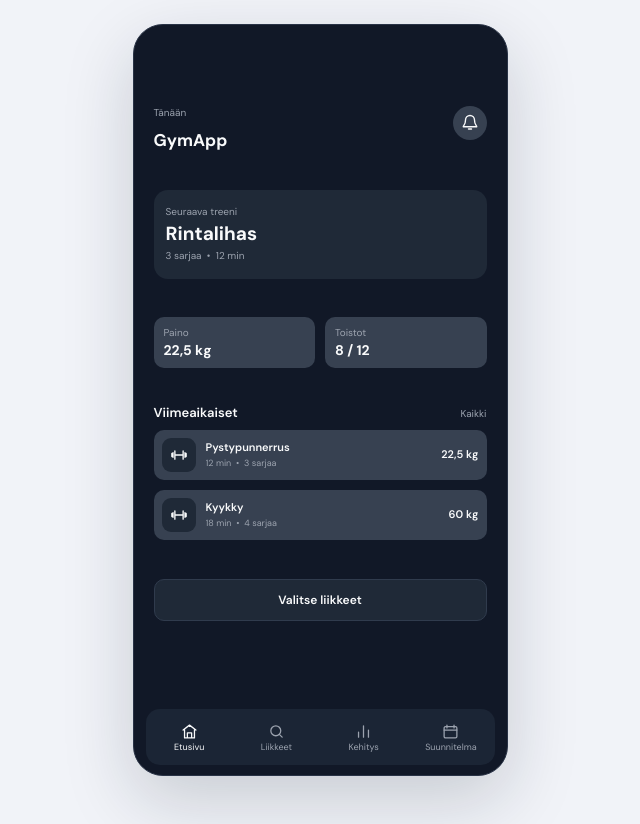
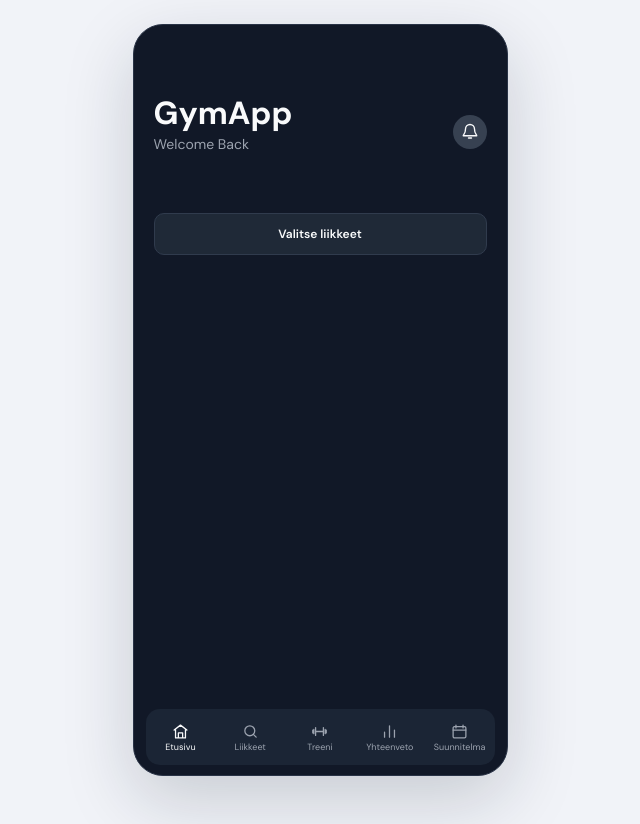
Before and after one commit to MikaK1994/GymApp, a React (Vite) app: page / in a window 1280 px wide. Shown: the whole page, without its empty margins (320-960 px from the left). Built offline with nearby package versions, Linux system fonts and the light colour scheme.

Commit message:
Removed unnecessary elements, recent workouts with date added

```diff
--- a/src/App.css
+++ b/src/App.css
@@ -58,30 +58,21 @@
 }
 
 .page-header--home {
-  margin-bottom: 40px;
+  margin-bottom: 46px;
 }
 
-.next-workout,
-.summary-workout {
-  width: 100%;
-  min-height: 89px;
-  display: flex;
-  flex-direction: column;
-  align-items: flex-start;
-  justify-content: center;
-  gap: 5px;
-  padding: 12px;
-  border: 0;
-  border-radius: 14px;
+.page-header h1.home-logo {
+  margin: 0;
   color: var(--app-text);
-  text-align: left;
-  background: var(--surface);
+  font-size: 32px;
+  line-height: 1.05;
 }
 
-.next-workout strong,
-.summary-workout strong {
-  font-size: 19px;
-  line-height: 1.15;
+.home-greeting {
+  margin-top: 5px;
+  color: var(--app-muted);
+  font-size: 14px;
+  line-height: 1.25;
 }
 
 .stat-row {
@@ -114,7 +105,69 @@
 }
 
 .recent-section {
-  margin-top: 37px;
+  margin-top: 0;
+}
+
+.recent-workout {
+  overflow: hidden;
+  border-radius: 10px;
+  background: var(--surface-raised);
+}
+
+.recent-workout + .recent-workout {
+  margin-top: 8px;
+}
+
+.recent-workout-trigger {
+  width: 100%;
+  min-height: 48px;
+  display: flex;
+  align-items: center;
+  justify-content: space-between;
+  gap: 12px;
+  padding: 10px 12px;
+  border: 0;
+  color: var(--app-text);
+  text-align: left;
+  background: transparent;
+}
+
+.recent-workout-trigger strong {
+  font-size: 12px;
+  font-weight: 600;
+}
+
+.recent-workout-trigger svg {
+  flex: 0 0 auto;
+  color: var(--app-muted);
+  transition: transform 160ms ease;
+}
+
+.recent-workout-trigger[aria-expanded='true'] svg {
+  transform: rotate(90deg);
+}
+
+.recent-workout-details {
+  display: grid;
+  gap: 10px;
+  padding: 0 12px 12px;
+}
+
+.recent-exercise {
+  display: grid;
+  gap: 5px;
+  padding-top: 9px;
+  border-top: 1px solid rgb(255 255 255 / 8%);
+}
+
+.recent-exercise > strong {
+  color: var(--app-text);
+  font-size: 11px;
+}
+
+.recent-set {
+  color: var(--app-muted);
+  font-size: 10px;
 }
 
 .section-heading {
@@ -142,7 +195,6 @@
 }
 
 .recent-item,
-.history-item,
 .movement-item {
   width: 100%;
   min-width: 0;
@@ -158,7 +210,6 @@
 }
 
 .recent-item + .recent-item,
-.history-item + .history-item,
 .movement-item + .movement-item {
   margin-top: 10px;
 }
@@ -304,7 +355,19 @@
 }
 
 .movement-item.is-selected .item-icon {
-  color: #fff;
+  color: #b7f7c7;
+  background: #245c3b;
+}
+
+.movement-item.is-selected {
+  color: #e5ffeb;
+  background: #17442e;
+  outline: 1px solid #33764a;
+}
+
+.movement-item.is-selected .item-copy strong,
+.movement-item.is-selected > svg:last-child {
+  color: #e5ffeb;
 }
 
 .list-cta {
@@ -343,10 +406,18 @@
 }
 
 .session-number {
+  width: 100%;
+  padding: 0;
+  border: 0;
   color: var(--app-text);
   font-size: 25px;
   font-weight: 700;
   line-height: 1.05;
+  background: transparent;
+}
+
+.session-number:focus-visible {
+  outline-offset: 3px;
 }
 
 .session-card small {
@@ -369,6 +440,10 @@
   margin-top: -6px;
 }
 
+.session-actions .button:nth-child(6) {
+  margin-top: -6px;
+}
+
 .page--summary {
   padding-top: 57px;
 }
@@ -377,43 +452,57 @@
   margin-bottom: 19px;
 }
 
-.summary-workout {
-  min-height: 84px;
-  gap: 5px;
-}
-
-.summary-workout strong {
-  font-size: 18px;
-}
-
-.summary-stats {
-  display: grid;
-  grid-template-columns: repeat(2, minmax(0, 1fr));
-  gap: 9px;
+.summary-exercises {
   margin-top: 20px;
 }
 
-.summary-stats .stat-tile {
-  min-height: 49px;
-  padding: 7px 10px;
-}
-
-.summary-history {
-  margin-top: 20px;
-}
-
-.summary-history .section-heading {
+.summary-exercises .section-heading {
   margin-bottom: 8px;
 }
 
-.history-item {
-  min-height: 49px;
+.summary-exercise {
+  padding: 10px;
+  border-radius: 10px;
+  background: var(--surface-raised);
 }
 
-.history-item .item-icon {
-  width: 31px;
-  height: 31px;
-  flex-basis: 31px;
+.summary-exercise + .summary-exercise {
+  margin-top: 9px;
+}
+
+.summary-exercise-heading,
+.summary-set {
+  display: flex;
+  align-items: center;
+  justify-content: space-between;
+  gap: 12px;
+}
+
+.summary-exercise-heading strong {
+  color: var(--app-text);
+  font-size: 12px;
+}
+
+.summary-exercise-heading span,
+.summary-set span {
+  color: var(--app-muted);
+  font-size: 10px;
+}
+
+.summary-set-list {
+  display: grid;
+  gap: 6px;
+  margin-top: 9px;
+}
+
+.summary-set {
+  padding-top: 7px;
+  border-top: 1px solid rgb(255 255 255 / 8%);
+}
+
+.summary-set strong {
+  color: var(--app-text);
+  font-size: 11px;
 }
 
 .summary-actions {
@@ -426,11 +515,16 @@
   min-height: 42px;
 }
 
+.button:disabled {
+  cursor: not-allowed;
+  opacity: 0.45;
+}
+
 .bottom-nav {
   height: 56px;
   flex: 0 0 56px;
   display: grid;
-  grid-template-columns: repeat(4, minmax(0, 1fr));
+  grid-template-columns: repeat(5, minmax(0, 1fr));
   margin: 0 12px 10px;
   border-radius: 14px;
   background: var(--nav-bg);
--- a/src/App.tsx
+++ b/src/App.tsx
@@ -1,4 +1,4 @@
-import { useState } from 'react'
+import { useEffect, useState } from 'react'
 import './App.css'
 import Glyph from './components/Glyph'
 import movements from './data/movements'
@@ -6,28 +6,81 @@ import HomeScreen from './screens/HomeScreen'
 import MovementScreen from './screens/MovementScreen'
 import SessionScreen from './screens/SessionScreen'
 import SummaryScreen from './screens/SummaryScreen'
-import type { Filter, Screen } from './types'
+import type { CompletedExercise, Filter, Screen, WorkoutRecord } from './types'
+
+const workoutStorageKey = 'gymapp-recent-workouts'
 
 function App() {
   const [screen, setScreen] = useState<Screen>('home')
   const [filter, setFilter] = useState<Filter>('Kaikki')
   const [query, setQuery] = useState('')
-  const [selectedMovement, setSelectedMovement] = useState('Pystypunnerrus')
+  const [selectedMovements, setSelectedMovements] = useState<string[]>([])
+  const [workoutMovements, setWorkoutMovements] = useState<string[]>([])
+  const [currentMovementIndex, setCurrentMovementIndex] = useState(0)
+  const [completedExercises, setCompletedExercises] = useState<CompletedExercise[]>([])
+  const [recentWorkouts, setRecentWorkouts] = useState<WorkoutRecord[]>(() => {
+    try {
+      const savedWorkouts = window.localStorage.getItem(workoutStorageKey)
+      return savedWorkouts ? JSON.parse(savedWorkouts) as WorkoutRecord[] : []
+    } catch {
+      return []
+    }
+  })
   const [weight, setWeight] = useState(22.5)
   const [reps, setReps] = useState(8)
   const [savedSets, setSavedSets] = useState(0)
+  const currentMovement = workoutMovements[currentMovementIndex] ?? 'Pystypunnerrus'
 
   const visibleMovements = movements.filter((movement) => {
     const matchesFilter = filter === 'Kaikki' || movement.category === filter
     return matchesFilter && movement.name.toLocaleLowerCase('fi').includes(query.toLocaleLowerCase('fi'))
   })
 
-  function startWorkout(movementName = 'Pystypunnerrus') {
-    setSelectedMovement(movementName)
+  function startWorkout(movementNames: string[] = ['Pystypunnerrus']) {
+    setWorkoutMovements(movementNames)
+    setCurrentMovementIndex(0)
+    setCompletedExercises([])
     setSavedSets(0)
     setWeight(22.5)
     setReps(8)
     setScreen('session')
+  }
+
+  function toggleMovement(movementName: string) {
+    setSelectedMovements((selected) => selected.includes(movementName)
+      ? selected.filter((name) => name !== movementName)
+      : [...selected, movementName])
+  }
+
+  function saveSet() {
+    const completedSet = { weight, reps }
+    setCompletedExercises((completed) => {
+      const exercise = completed.find((item) => item.name === currentMovement)
+      if (!exercise) return [...completed, { name: currentMovement, sets: [completedSet] }]
+      return completed.map((item) => item.name === currentMovement
+        ? { ...item, sets: [...item.sets, completedSet] }
+        : item)
+    })
+    setSavedSets((count) => count + 1)
+  }
+
+  function nextMovement() {
+    setCurrentMovementIndex((index) => index + 1)
+    setSavedSets(0)
+    setWeight(22.5)
+    setReps(8)
+  }
+
+  function finishWorkout() {
+    if (completedExercises.length > 0) {
+      const workout: WorkoutRecord = {
+        id: new Date().toISOString(),
+        completedAt: new Date().toISOString(),
+        exercises: completedExercises,
+      }
+      setRecentWorkouts((recent) => [workout, ...recent].slice(0, 30))
+    }
+    changeScreen('summary')
   }
 
   function changeScreen(nextScreen: Screen) {
@@ -35,14 +88,16 @@ function App() {
     if (nextScreen === 'session') setSavedSets(0)
   }
 
+  useEffect(() => {
+    window.localStorage.setItem(workoutStorageKey, JSON.stringify(recentWorkouts))
+  }, [recentWorkouts])
+
   return (
     <main className="app-shell">
       <div className={`page page--${screen}`}>
         {screen === 'home' && (
           <HomeScreen
-            onStartWorkout={startWorkout}
-            onStartMovement={startWorkout}
-            onShowSummary={() => changeScreen('summary')}
+            recentWorkouts={recentWorkouts}
             onOpenMovements={() => changeScreen('movements')}
           />
         )}
@@ -51,35 +106,40 @@ function App() {
           <MovementScreen
             filter={filter}
             query={query}
-            selectedMovement={selectedMovement}
+            selectedMovements={selectedMovements}
             movements={visibleMovements}
             onFilterChange={setFilter}
             onQueryChange={setQuery}
-            onMovementSelect={setSelectedMovement}
-            onStartWorkout={() => startWorkout(selectedMovement)}
+            onMovementToggle={toggleMovement}
+            onStartWorkout={() => startWorkout(selectedMovements)}
           />
         )}
 
         {screen === 'session' && (
           <SessionScreen
-            movementName={selectedMovement}
+            movementName={currentMovement}
             weight={weight}
             reps={reps}
             savedSets={savedSets}
+            hasNextMovement={currentMovementIndex < workoutMovements.length - 1}
+            onWeightChange={setWeight}
+            onRepsChange={setReps}
             onClose={() => changeScreen('home')}
             onDecreaseWeight={() => setWeight((value) => Math.max(0, value - 2.5))}
             onIncreaseWeight={() => setWeight((value) => value + 2.5)}
             onIncreaseReps={() => setReps((value) => value + 1)}
-            onSaveSet={() => setSavedSets((value) => value + 1)}
-            onEndWorkout={() => changeScreen('summary')}
+            onSaveSet={saveSet}
+            onNextMovement={nextMovement}
+            onEndWorkout={finishWorkout}
           />
         )}
 
         {screen === 'summary' && (
           <SummaryScreen
+            exercises={completedExercises}
             onShowMovements={() => changeScreen('movements')}
             onSaveWorkout={() => changeScreen('home')}
-            onNewWorkout={() => startWorkout('Pystypunnerrus')}
+            onNewWorkout={() => startWorkout()}
           />
         )}
       </div>
@@ -87,7 +147,8 @@ function App() {
       <nav className="bottom-nav" aria-label="Päänavigaatio">
         <button className={screen === 'home' ? 'is-active' : ''} onClick={() => changeScreen('home')}><Glyph name="home" /><span>Etusivu</span></button>
         <button className={screen === 'movements' ? 'is-active' : ''} onClick={() => changeScreen('movements')}><Glyph name="search" /><span>Liikkeet</span></button>
-        <button className={screen === 'session' || screen === 'summary' ? 'is-active' : ''} onClick={() => changeScreen('summary')}><Glyph name="chart" /><span>Kehitys</span></button>
+        <button className={screen === 'session' ? 'is-active' : ''} onClick={() => screen === 'session' ? undefined : startWorkout(selectedMovements.length > 0 ? selectedMovements : ['Pystypunnerrus'])}><Glyph name="dumbbell" /><span>Treeni</span></button>
+        <button className={screen === 'summary' ? 'is-active' : ''} onClick={() => changeScreen('summary')}><Glyph name="chart" /><span>Yhteenveto</span></button>
         <button onClick={() => changeScreen('movements')}><Glyph name="calendar" /><span>Suunnitelma</span></button>
       </nav>
     </main>
--- a/src/data/movements.ts
+++ b/src/data/movements.ts
@@ -1,7 +1,7 @@
 import type { Movement } from '../types'
 
 const movements: Movement[] = [
-  { name: 'Chestfly takaolkapäät', category: 'Ylävartalo', duration: '', icon: 'dumbbell' },
+  { name: 'Chestfly', category: 'Ylävartalo', duration: '', icon: 'dumbbell' },
   { name: 'Dippi', category: 'Ylävartalo', duration: '', icon: 'dumbbell' },
   { name: 'Hauiskääntö', category: 'Ylävartalo', duration: '', icon: 'dumbbell' },
   { name: 'Kyykky', category: 'Alavartalo', duration: '18 min', icon: 'dumbbell' },
@@ -13,6 +13,7 @@ const movements: Movement[] = [
   { name: 'Reiden koukistus', category: 'Alavartalo', duration: '', icon: 'dumbbell' },
   { name: 'Reiden ojennus', category: 'Alavartalo', duration: '', icon: 'dumbbell' },
   { name: 'Skullcrusher', category: 'Ylävartalo', duration: '', icon: 'dumbbell' },
+  { name: 'Takaolkapäät', category: 'Ylävartalo', duration: '', icon: 'dumbbell' },
   { name: 'Vinopenkkipunnerrus', category: 'Ylävartalo', duration: '', icon: 'dumbbell' },
   { name: 'Vipunosto eteen', category: 'Ylävartalo', duration: '', icon: 'dumbbell' },
   { name: 'Vipunosto sivulle', category: 'Ylävartalo', duration: '', icon: 'dumbbell' },
--- a/src/screens/HomeScreen.tsx
+++ b/src/screens/HomeScreen.tsx
@@ -1,44 +1,67 @@
+import { useState } from 'react'
 import Glyph from '../components/Glyph'
+import type { WorkoutRecord } from '../types'
 
 type HomeScreenProps = {
-  onStartWorkout: () => void
-  onStartMovement: (movementName: string) => void
-  onShowSummary: () => void
+  recentWorkouts: WorkoutRecord[]
   onOpenMovements: () => void
 }
 
-function HomeScreen({ onStartWorkout, onStartMovement, onShowSummary, onOpenMovements }: HomeScreenProps) {
+function formatWeight(value: number) {
+  return `${Number.isInteger(value) ? value : value.toFixed(1).replace('.', ',')} kg`
+}
+
+function formatWorkoutDate(value: string) {
+  return new Intl.DateTimeFormat('fi-FI', { day: 'numeric', month: 'long', year: 'numeric' }).format(new Date(value))
+}
+
+function HomeScreen({ recentWorkouts, onOpenMovements }: HomeScreenProps) {
+  const [expandedWorkoutId, setExpandedWorkoutId] = useState<string | null>(null)
+
   return (
     <>
       <header className="page-header page-header--home">
-        <div><p className="eyebrow">Tänään</p><h1>GymApp</h1></div>
+        <div><h1 className="home-logo">GymApp</h1><p className="home-greeting">Welcome Back</p></div>
         <button className="icon-button" aria-label="Ilmoitukset"><Glyph name="bell" /></button>
       </header>
 
-      <button className="next-workout" onClick={onStartWorkout}>
-        <span className="eyebrow">Seuraava treeni</span>
-        <strong>Rintalihas</strong>
-        <span className="muted">3 sarjaa&nbsp; • &nbsp;12 min</span>
-      </button>
-
-      <div className="stat-row stat-row--home">
-        <div className="stat-tile"><span className="eyebrow">Paino</span><strong>22,5 kg</strong></div>
-        <div className="stat-tile"><span className="eyebrow">Toistot</span><strong>8 / 12</strong></div>
-      </div>
-
-      <section className="recent-section">
-        <div className="section-heading"><h2>Viimeaikaiset</h2><button className="text-button" onClick={onShowSummary}>Kaikki</button></div>
-        <button className="recent-item" onClick={() => onStartMovement('Pystypunnerrus')}>
-          <span className="item-icon"><Glyph name="dumbbell" /></span>
-          <span className="item-copy"><strong>Pystypunnerrus</strong><small>12 min&nbsp; • &nbsp;3 sarjaa</small></span>
-          <strong className="item-value">22,5 kg</strong>
-        </button>
-        <button className="recent-item" onClick={() => onStartMovement('Kyykky')}>
-          <span className="item-icon"><Glyph name="dumbbell" /></span>
-          <span className="item-copy"><strong>Kyykky</strong><small>18 min&nbsp; • &nbsp;4 sarjaa</small></span>
-          <strong className="item-value">60 kg</strong>
-        </button>
-      </section>
+      {recentWorkouts.length > 0 && (
+        <section className="recent-section">
+          <div className="section-heading"><h2>Viimeaikaiset</h2></div>
+          <div className="recent-workout-list">
+            {recentWorkouts.map((workout) => {
+              const isExpanded = expandedWorkoutId === workout.id
+              return (
+                <article className="recent-workout" key={workout.id}>
+                  <button
+                    className="recent-workout-trigger"
+                    type="button"
+                    aria-expanded={isExpanded}
+                    onClick={() => setExpandedWorkoutId(isExpanded ? null : workout.id)}
+                  >
+                    <strong>{formatWorkoutDate(workout.completedAt)}</strong>
+                    <Glyph name="chevron" />
+                  </button>
+                  {isExpanded && (
+                    <div className="recent-workout-details">
+                      {workout.exercises.map((exercise) => (
+                        <div className="recent-exercise" key={exercise.name}>
+                          <strong>{exercise.name}</strong>
+                          {exercise.sets.map((set, index) => (
+                            <span className="recent-set" key={`${exercise.name}-${index}`}>
+                              Sarja {index + 1}: {formatWeight(set.weight)} × {set.reps} toistoa
+                            </span>
+                          ))}
+                        </div>
+                      ))}
+                    </div>
+                  )}
+                </article>
+              )
+            })}
+          </div>
+        </section>
+      )}
 
       <button className="button button--outline home-cta" onClick={onOpenMovements}>Valitse liikkeet</button>
     </>
--- a/src/screens/SessionScreen.tsx
+++ b/src/screens/SessionScreen.tsx
@@ -5,19 +5,19 @@ type SessionScreenProps = {
   weight: number
   reps: number
   savedSets: number
+  hasNextMovement: boolean
+  onWeightChange: (weight: number) => void
+  onRepsChange: (reps: number) => void
   onClose: () => void
   onDecreaseWeight: () => void
   onIncreaseWeight: () => void
   onIncreaseReps: () => void
   onSaveSet: () => void
+  onNextMovement: () => void
   onEndWorkout: () => void
 }
 
-function formatWeight(value: number) {
-  return `${Number.isInteger(value) ? value : value.toFixed(1).replace('.', ',')} kg`
-}
-
-function SessionScreen({ movementName, weight, reps, savedSets, onClose, onDecreaseWeight, onIncreaseWeight, onIncreaseReps, onSaveSet, onEndWorkout }: SessionScreenProps) {
+function SessionScreen({ movementName, weight, reps, savedSets, hasNextMovement, onWeightChange, onRepsChange, onClose, onDecreaseWeight, onIncreaseWeight, onIncreaseReps, onSaveSet, onNextMovement, onEndWorkout }: SessionScreenProps) {
   return (
     <>
       <header className="page-header page-header--session">
@@ -26,8 +26,8 @@ function SessionScreen({ movementName, weight, reps, savedSets, onClose, onDecre
       </header>
 
       <div className="session-stats">
-        <div className="session-card"><span className="eyebrow">Paino</span><strong className="session-number">{formatWeight(weight)}</strong><small>1RM-arvio 85 kg</small></div>
-        <div className="session-card"><span className="eyebrow">Toistot</span><strong className="session-number">{reps} / 12</strong><small>Tavoite 12 toistoa</small></div>
+        <label className="session-card"><span className="eyebrow">Paino (kg)</span><input className="session-number" type="number" min="0" step="0.5" value={weight} aria-label="Paino kilogrammoina" onChange={(event) => onWeightChange(Number(event.currentTarget.value))} /></label>
+        <label className="session-card"><span className="eyebrow">Toistot</span><input className="session-number" type="number" min="0" step="1" value={reps} aria-label="Toistojen määrä" onChange={(event) => onRepsChange(Number(event.currentTarget.value))} /></label>
       </div>
 
       <div className="session-actions">
@@ -35,6 +35,7 @@ function SessionScreen({ movementName, weight, reps, savedSets, onClose, onDecre
         <button className="button button--filled" onClick={onIncreaseWeight}>Lisää 2,5 kg</button>
         <button className="button button--filled" onClick={onIncreaseReps}>Lisää toisto</button>
         <button className="button button--primary" onClick={onSaveSet}>Tallenna sarja{savedSets > 0 ? ` (${savedSets})` : ''}</button>
+        {hasNextMovement && <button className="button button--filled" onClick={onNextMovement}>Seuraava liike</button>}
         <button className="button button--outline" onClick={onEndWorkout}>Lopeta treeni</button>
       </div>
     </>
--- a/src/screens/SummaryScreen.tsx
+++ b/src/screens/SummaryScreen.tsx
@@ -1,12 +1,18 @@
 import Glyph from '../components/Glyph'
+import type { CompletedExercise } from '../types'
 
 type SummaryScreenProps = {
+  exercises: CompletedExercise[]
   onShowMovements: () => void
   onSaveWorkout: () => void
   onNewWorkout: () => void
 }
 
-function SummaryScreen({ onShowMovements, onSaveWorkout, onNewWorkout }: SummaryScreenProps) {
+function formatWeight(value: number) {
+  return `${Number.isInteger(value) ? value : value.toFixed(1).replace('.', ',')} kg`
+}
+
+function SummaryScreen({ exercises, onShowMovements, onSaveWorkout, onNewWorkout }: SummaryScreenProps) {
   return (
     <>
       <header className="page-header page-header--summary">
@@ -14,19 +20,25 @@ function SummaryScreen({ onShowMovements, onSaveWorkout, onNewWorkout }: Summary
         <button className="icon-button" aria-label="Jaa yhteenveto"><Glyph name="share" /></button>
       </header>
 
-      <div className="summary-workout"><span className="eyebrow">Tänään</span><strong>Rintalihas</strong><span className="muted">3 sarjaa&nbsp; • &nbsp;12 min&nbsp; • &nbsp;22,5 kg</span></div>
-
-      <div className="summary-stats">
-        <div className="stat-tile"><span className="eyebrow">Paino</span><strong>22,5 kg</strong></div>
-        <div className="stat-tile"><span className="eyebrow">Toistot</span><strong>8 / 12</strong></div>
-        <div className="stat-tile"><span className="eyebrow">Kesto</span><strong>12 min</strong></div>
-        <div className="stat-tile"><span className="eyebrow">1RM</span><strong>85 kg</strong></div>
-      </div>
-
-      <section className="summary-history">
-        <div className="section-heading"><h2>Viimeiset tulokset</h2><button className="text-button" onClick={onShowMovements}>Kaikki</button></div>
-        <div className="history-item"><span className="item-icon"><Glyph name="calendar" /></span><span className="item-copy"><strong>12.3.</strong><small>22,5 kg • 8 / 12</small></span><strong className="item-value">85 kg</strong></div>
-        <div className="history-item"><span className="item-icon"><Glyph name="calendar" /></span><span className="item-copy"><strong>5.3.</strong><small>20 kg • 10 / 12</small></span><strong className="item-value">78 kg</strong></div>
+      <section className="summary-exercises">
+        <div className="section-heading"><h2>Suoritetut liikkeet</h2><button className="text-button" onClick={onShowMovements}>Liikkeet</button></div>
+        {exercises.map((exercise) => (
+          <article className="summary-exercise" key={exercise.name}>
+            <div className="summary-exercise-heading">
+              <strong>{exercise.name}</strong>
+              <span>{exercise.sets.length} {exercise.sets.length === 1 ? 'sarja' : 'sarjaa'}</span>
+            </div>
+            <div className="summary-set-list">
+              {exercise.sets.map((set, index) => (
+                <div className="summary-set" key={`${exercise.name}-${index}`}>
+                  <span>Sarja {index + 1}</span>
+                  <strong>{formatWeight(set.weight)} × {set.reps} toistoa</strong>
+                </div>
+              ))}
+            </div>
+          </article>
+        ))}
+        {exercises.length === 0 && <p className="empty-state">Tässä treenissä ei tallennettu sarjoja.</p>}
       </section>
 
       <div className="summary-actions">
```
Also changed, not shown: src/screens/MovementScreen.tsx (+22 -11 lines), src/types.ts (+16 -0 lines).
